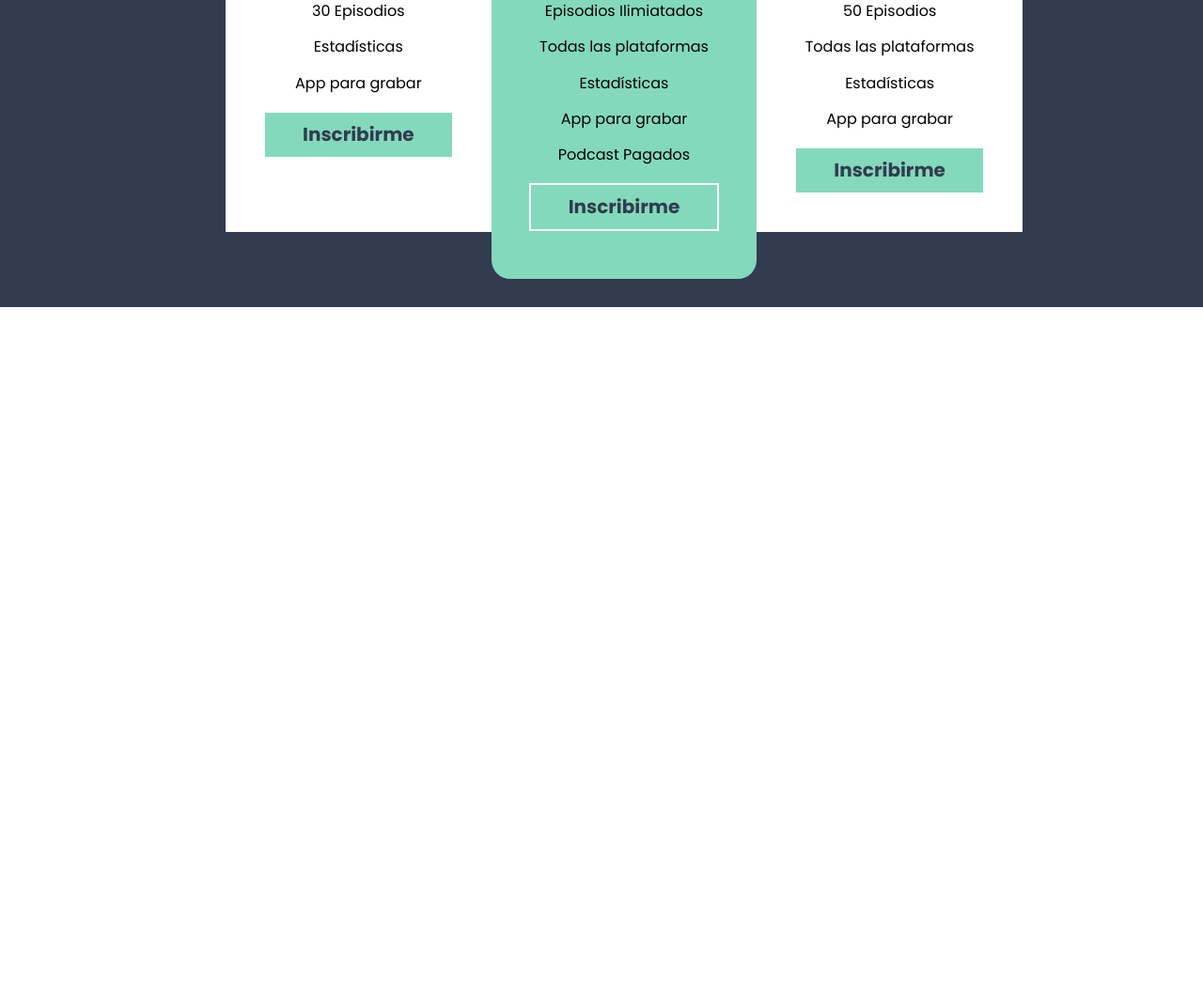
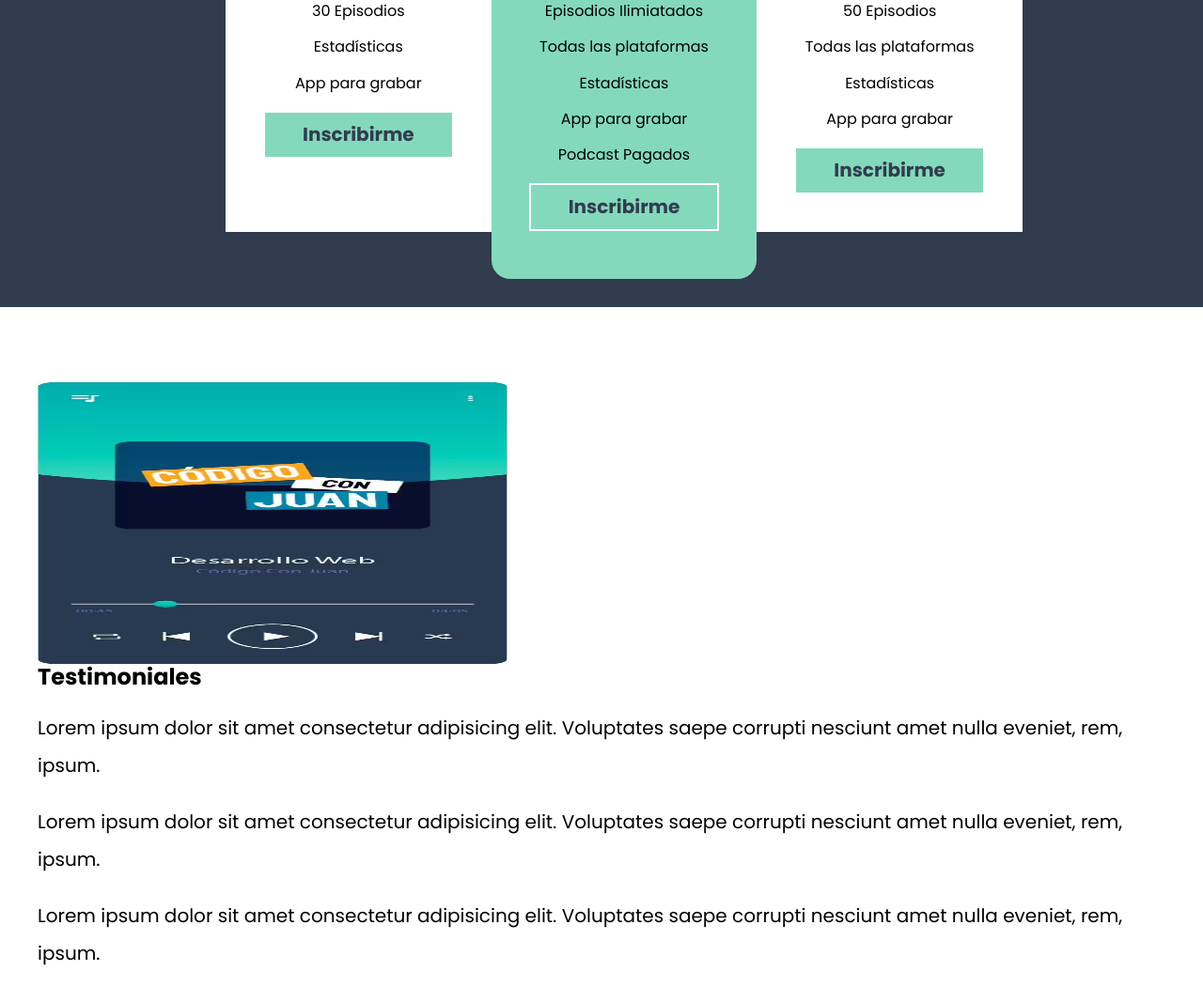
Before and after one commit to sebaa-loda/Podcast-SASS, a website: page index.html in a window 1280 px wide. Shown: the part 3709-4776 px from the top of the page at 94% size. Before the commit the page ends 4036 px from the top, so only its background shows below. Drawn offline with Linux system fonts and the light colour scheme.

Commit message:
create testimoniales

```diff
--- a/index.html
+++ b/index.html
@@ -106,5 +106,29 @@
             </div>
         </div>
     </section>
+
+    <section class="contenedor seccion testimoniales">
+        <div class="imagen">
+            <picture>
+                <source srcset="build/img/app.avif" type="image/avif">
+                <source srcset="build/img/app.webp" type="image/webp">
+                <img loading="lazy" decoding="async" src="build/img/app.jpg" width="500" height="300" alt="imagen app">
+            </picture>
+            <div class="contenido">
+                <h2>Testimoniales</h2>
+                <div class="testimonial">
+                    <p>Lorem ipsum dolor sit amet consectetur adipisicing elit. Voluptates saepe corrupti nesciunt amet nulla eveniet, rem, ipsum.</p>
+                </div>
+
+                <div class="testimonial">
+                    <p>Lorem ipsum dolor sit amet consectetur adipisicing elit. Voluptates saepe corrupti nesciunt amet nulla eveniet, rem, ipsum.</p>
+                </div>
+
+                <div class="testimonial">
+                    <p>Lorem ipsum dolor sit amet consectetur adipisicing elit. Voluptates saepe corrupti nesciunt amet nulla eveniet, rem, ipsum.</p>
+                </div>
+            </div>
+        </div>
+    </section>
 </body>
 </html>
```
